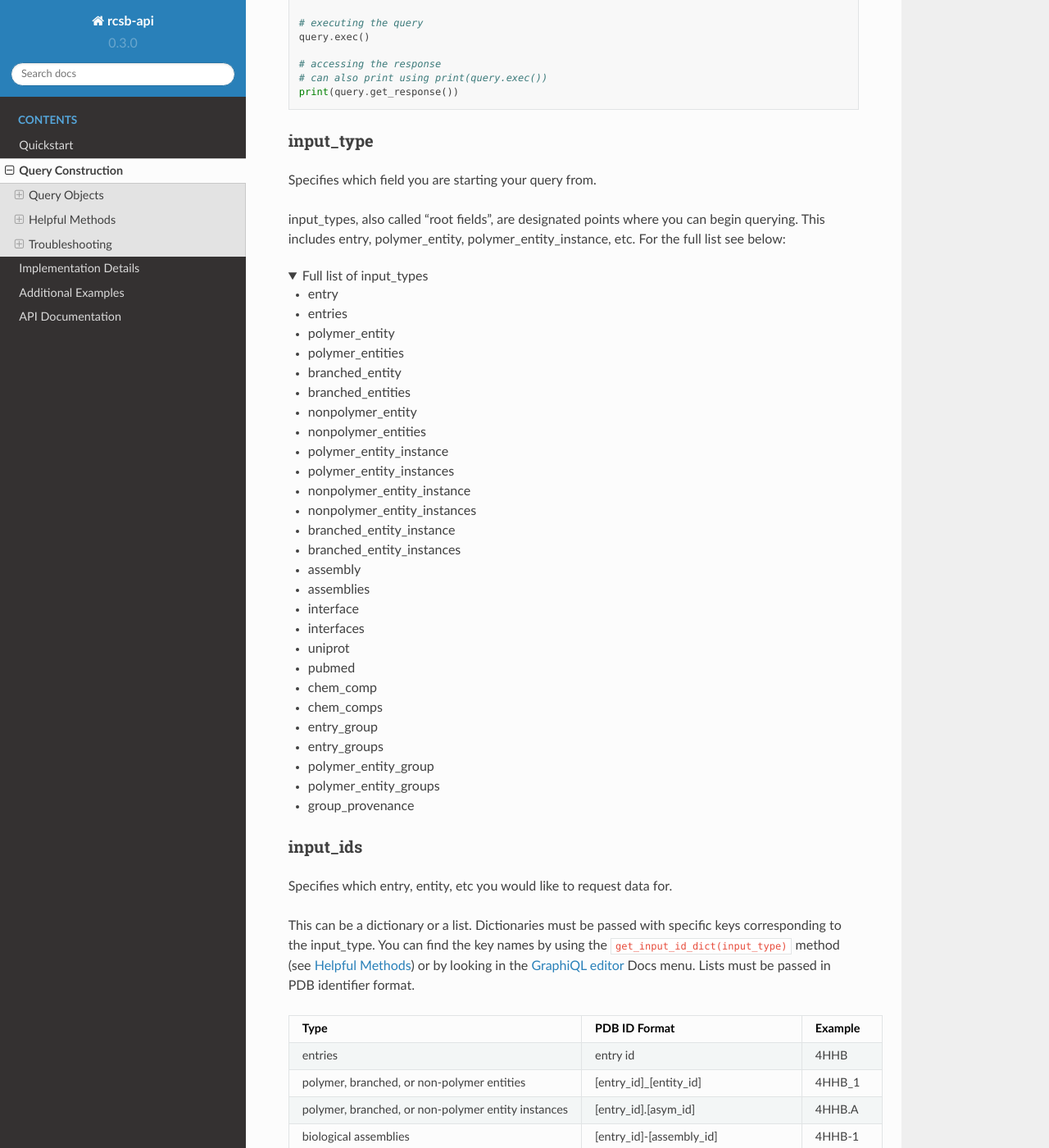
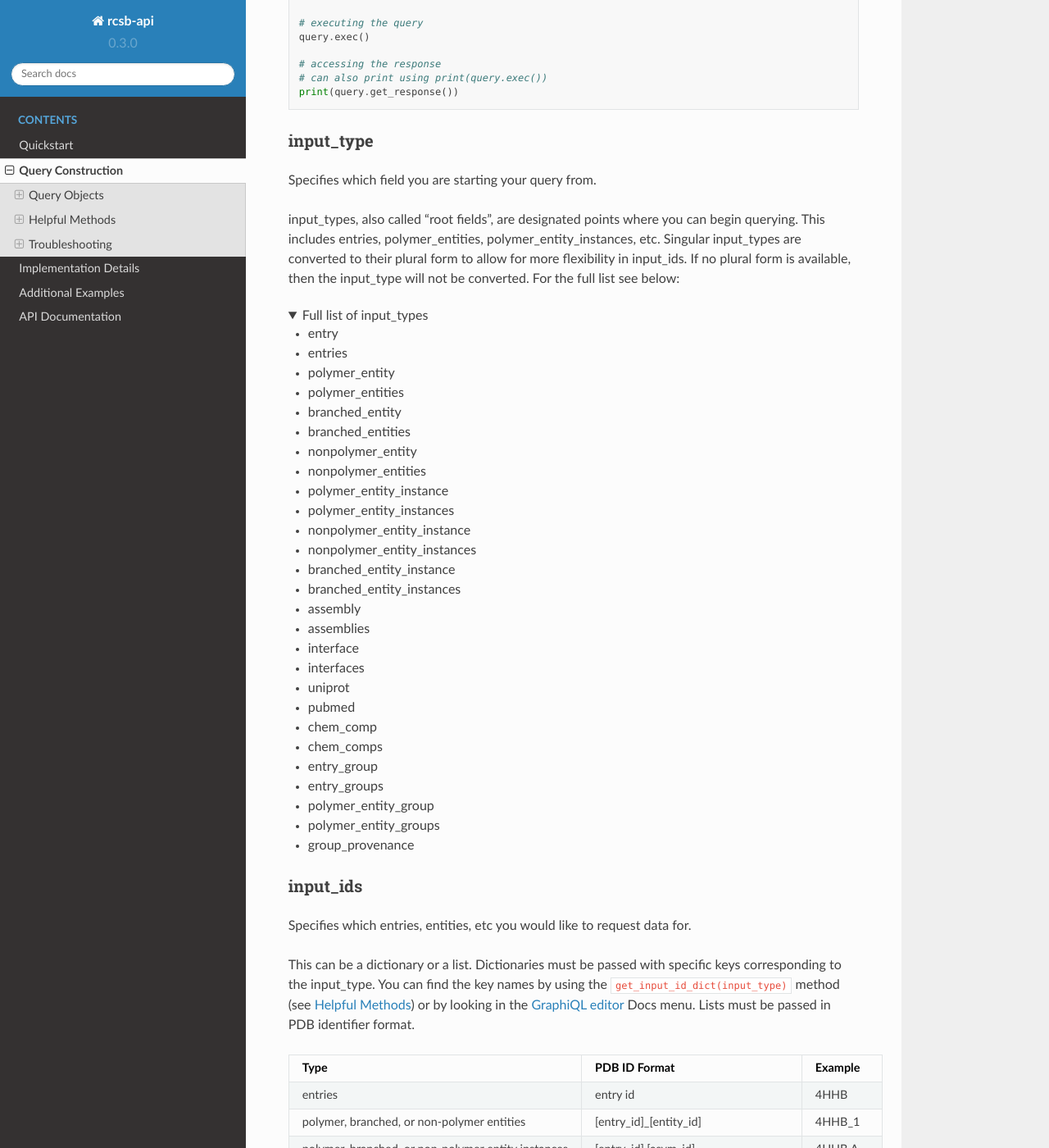
Before and after one commit to rcsb/py-rcsb-api, a Sphinx documentation site: the page built from docs/query_construction.md, in a window 1280 px wide and 1400 px high, scrolled down 433 px. Shown: the whole window at 82% size. Built offline with Sphinx 7.4.7 and the Read the Docs theme 2.0.0, drawn with Linux system fonts in a browser that asks for light colours; some of the changed text lies outside the part shown.

````diff
--- a/docs/query_construction.md
+++ b/docs/query_construction.md
@@ -7,8 +7,8 @@ from rcsbapi.data import Query
 
 # constructing the Query object
 query = Query(
-    input_type="entry",
-    input_ids={"entry_id": "4HHB"},
+    input_type="entries",
+    input_ids=["4HHB"],
     return_data_list=["exptl.method"]
 )
 
@@ -23,7 +23,7 @@ print(query.get_response())
 ### input_type
 Specifies which field you are starting your query from.
 
-input_types, also called "root fields", are designated points where you can begin querying. This includes entry, polymer_entity, polymer_entity_instance, etc. For the full list see below:
+input_types, also called "root fields", are designated points where you can begin querying. This includes entries, polymer_entities, polymer_entity_instances, etc. Singular input_types are converted to their plural form to allow for more flexibility in input_ids. If no plural form is available, then the input_type will not be converted. For the full list see below:
 
 <details open>
   <summary>Full list of input_types</summary>
@@ -59,7 +59,7 @@ input_types, also called "root fields", are designated points where you can begi
 </details>
 
 ### input_ids
-Specifies which entry, entity, etc you would like to request data for.
+Specifies which entries, entities, etc you would like to request data for.
 
 This can be a dictionary or a list. Dictionaries must be passed with specific keys corresponding to the input_type. You can find the key names by using the `get_input_id_dict(input_type)` method (see [Helpful Methods](query_construction.md#get-input-id-dict)) or by looking in the [GraphiQL editor](https://data.rcsb.org/graphql/index.html) Docs menu. Lists must be passed in PDB identifier format.
 
@@ -96,8 +96,8 @@ In GraphQL syntax, the final requested data must be a "scalar" type (string, int
 ```python
 from rcsbapi.data import Query
 query = Query(
-    input_type="entry",
-    input_ids={"entry_id": "4HHB"},
+    input_type="entries",
+    input_ids=["4HHB"],
     return_data_list=["exptl"]
 )
 result_dict = query.exec()
@@ -106,16 +106,19 @@ print(result_dict)
 ```json
 {
   "data": {
-    "entry": {
-      "exptl": [
-        {
-          "details": null,
-          "crystals_number": null,
-          "method_details": null,
-          "method": "X-RAY DIFFRACTION"
-        }
-      ]
-    }
+    "entries": [
+      {
+        "rcsb_id": "4HHB",
+        "exptl": [
+          {
+            "method_details": null,
+            "method": "X-RAY DIFFRACTION",
+            "crystals_number": null,
+            "details": null
+          }
+        ]
+      }
+    ]
   }
 }
 ```
@@ -123,8 +126,8 @@ This query can be made more concise by specifying a field, like "method". In thi
 ```python
 from rcsbapi.data import Query
 query = Query(
-    input_type="entry",
-    input_ids={"entry_id": "4HHB"},
+    input_type="entries",
+    input_ids=["4HHB"],
     return_data_list=["exptl.method"]
 )
 result_dict = query.exec()
@@ -133,13 +136,16 @@ print(result_dict)
 ```json
 {
   "data": {
-    "entry": {
-      "exptl": [
-        {
-          "method": "X-RAY DIFFRACTION"
-        }
-      ]
-    }
+    "entries": [
+      {
+        "rcsb_id": "4HHB",
+        "exptl": [
+          {
+            "method": "X-RAY DIFFRACTION"
+          }
+        ]
+      }
+    ]
   }
 }
 ```
@@ -153,8 +159,8 @@ This method returns the link to a [GraphiQL](https://data.rcsb.org/graphql/index
 ```python
 from rcsbapi.data import Query
 query = Query(
-    input_type="entry",
-    input_ids={"entry_id": "4HHB"},
+    input_type="entries",
+    input_ids=["4HHB"],
     return_data_list=["exptl"]
 )
 editor_link = query.get_editor_link()
@@ -167,7 +173,12 @@ Given a redundant field, this method finds all paths from an input_type to nodes
 ```python
 from rcsbapi.data import Schema
 schema = Schema()
-schema.find_paths(input_type="entry", return_data_name="id")
+schema.find_paths(input_type="entries", return_data_name="id")
+```
+
+To return a dictionary with descriptions for each path, set `descriptions` to true.
+```python
+schema.find_paths(input_type="entries", return_data_name="id". descriptions=True)
 ```
 
 ### find_field_names()
@@ -197,8 +208,8 @@ from rcsbapi.data import Query
 
 # querying a redundant field
 query = Query(
-    input_type="entry",
-    input_ids={"entry_id": "4HHB"},
+    input_type="entries",
+    input_ids=["4HHB"],
     return_data_list=["id"]
 )
 result_dict = query.exec()
@@ -207,41 +218,40 @@ print(result_dict)
 ```
 ValueError: "id" exists, but is not a unique field, must specify further.
 10 of 118 possible paths:
-  assemblies.branched_entity_instances.branched_entity.chem_comp_monomers.chem_comp.id
-  assemblies.branched_entity_instances.branched_entity.chem_comp_monomers.rcsb_bird_citation.id
+  entries.assemblies.branched_entity_instances.branched_entity.chem_comp_monomers.chem_comp.id
+  entries.assemblies.branched_entity_instances.branched_entity.chem_comp_monomers.rcsb_bird_citation.id
   ...
 
 For all paths run:
   from rcsbapi.data import Schema
   schema = Schema()
-  schema.find_paths(input_type="entry", return_data_name="id")
+  schema.find_paths("entries", "id")
 ```
 ```python
 from rcsbapi.data import Schema
 
 # run find_paths(input_type, return_data_name)
 schema = Schema()
-print(schema.find_paths(input_type="entry", return_data_name="id"))
+print(schema.find_paths(input_type="entries", return_data_name="id"))
 ```
 
 ```python
 # select desired field from the returned list
-['PdbxStructSpecialSymmetry.id',
-'RcsbBirdCitation.id',
-'ChemComp.id',
-'Entry.id',
+['citation.id',
+'diffrn.id'
+'entry.id'
 ...
-'RcsbUniprotKeyword.id',
-'RcsbPolymerInstanceAnnotationAnnotationLineage.id',
-'RcsbPolymerStructConn.id']
+'polymer_entities.prd.chem_comp.id',
+'polymer_entities.prd.rcsb_bird_citation.id',
+'polymer_entities.prd.rcsb_chem_comp_annotation.annotation_lineage.id']
 ```
 ```python
 from rcsbapi.data import Query
 
 # valid query
 query = Query(
-    input_type="entry",
-    input_ids={"entry_id": "4HHB"},
+    input_type="entries",
+    input_ids=["4HHB"],
     return_data_list=["entry.id"]
 )
 result_dict = query.exec()
--- a/requirements.txt
+++ b/requirements.txt
@@ -2,3 +2,4 @@ requests >= 2.0.0
 rustworkx
 networkx
 graphql-core
+rcsbsearchapi
````
Also changed, not shown: README.md (+22 -4 lines), docs/additional_examples.md (+44 -2 lines), docs/quickstart.md (+24 -18 lines), 5 other files.
